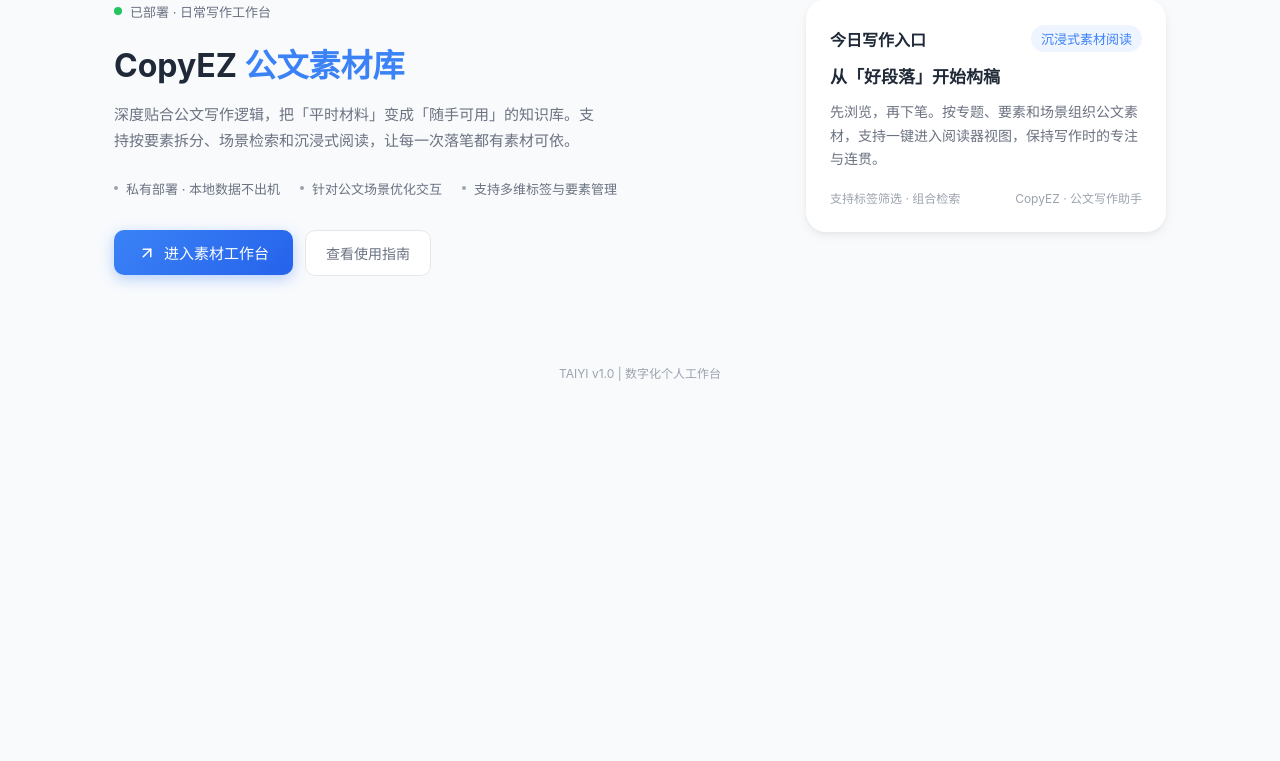
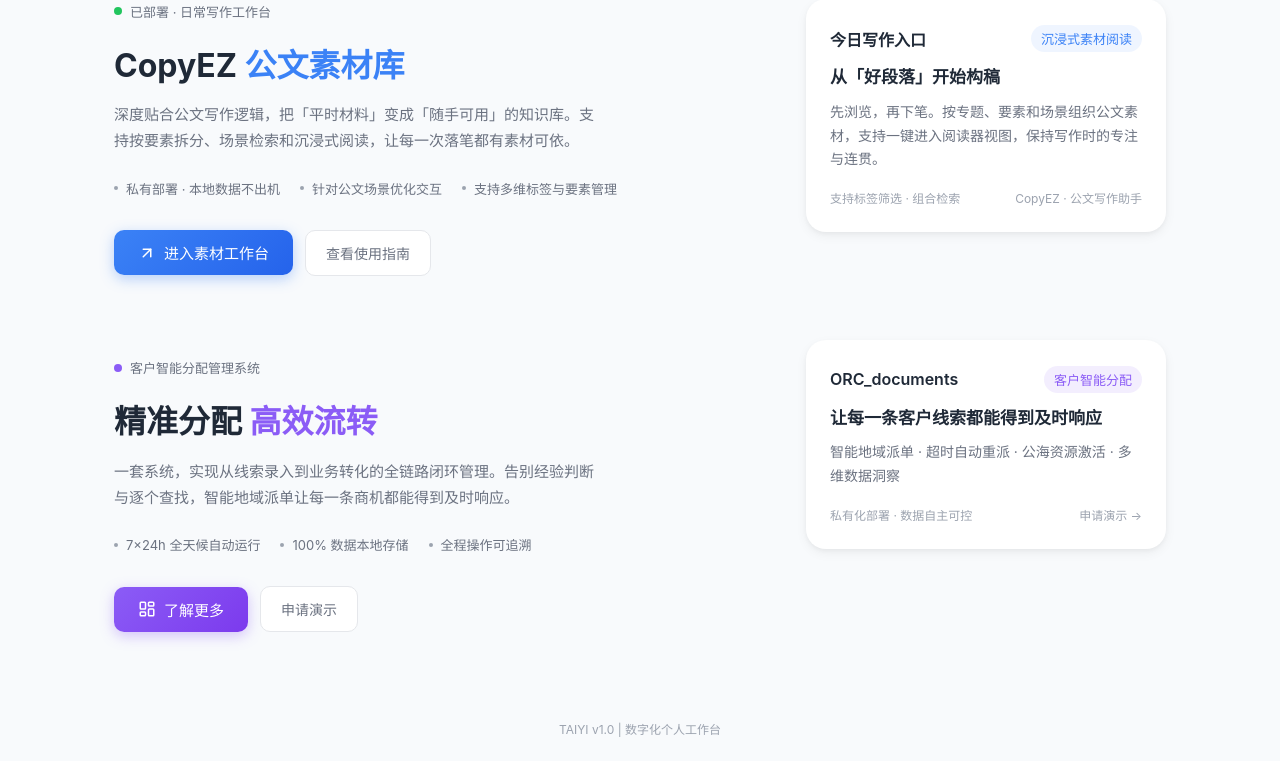
Before and after one commit to afrunk/CopyEZ, a Flask app: page / in a window 1280 px wide. Shown: the part 57-818 px from the top of the page. Before the commit the page ends 438 px from the top, so only its background shows below. Run offline with Flask 3, Linux system fonts and the light colour scheme.

Commit message:
feat: 在首页添加 ORC_documents 产品入口卡片
Co-authored-by: Cursor <cursoragent@cursor.com>

```diff
--- a/templates/portal.html
+++ b/templates/portal.html
@@ -29,6 +29,15 @@
       }
 
       /* 按行对齐：每行左侧介绍 + 右侧卡片 */
+      /* 第二行：左侧卡片 + 右侧介绍 */
+      .hero-row.reverse {
+        flex-direction: row-reverse;
+      }
+
+      .hero-row.reverse .hero-block {
+        padding-top: 24px;
+      }
+
       .hero-wrap {
         max-width: 1100px;
         margin: 0 auto;
@@ -314,6 +323,48 @@
           </div>
         </a>
       </div>
+
+      <!-- 第二行：ORC_documents 产品入口（右侧卡片 + 左侧介绍） -->
+      <div class="hero-row reverse">
+        <a href="{{ url_for('orc_documents') }}" class="floating-card">
+          <div class="card-header">
+            <span class="card-title">ORC_documents</span>
+            <span class="card-tag card-tag-purple">客户智能分配</span>
+          </div>
+          <p class="card-headline">让每一条客户线索都能得到及时响应</p>
+          <p class="card-desc">
+            智能地域派单 · 超时自动重派 · 公海资源激活 · 多维数据洞察
+          </p>
+          <div class="card-meta">
+            <span>私有化部署 · 数据自主可控</span>
+            <span>申请演示 →</span>
+          </div>
+        </a>
+        <div class="hero-block">
+          <div class="hero-status">
+            <span class="hero-status-dot" style="background: #8b5cf6;"></span>
+            <span>客户智能分配管理系统</span>
+          </div>
+          <h2 class="hero-title">
+            <span class="brand">精准分配</span> <span class="accent-purple">高效流转</span>
+          </h2>
+          <p class="hero-desc">
+            一套系统，实现从线索录入到业务转化的全链路闭环管理。告别经验判断与逐个查找，智能地域派单让每一条商机都能得到及时响应。
+          </p>
+          <div class="hero-features">
+            <span class="hero-feature">7×24h 全天候自动运行</span>
+            <span class="hero-feature">100% 数据本地存储</span>
+            <span class="hero-feature">全程操作可追溯</span>
+          </div>
+          <div class="hero-actions">
+            <a href="{{ url_for('orc_documents') }}" class="btn-primary btn-primary-purple">
+              <i data-lucide="layout-dashboard" style="width: 18px; height: 18px;"></i>
+              了解更多
+            </a>
+            <a href="{{ url_for('orc_documents') }}" class="btn-ghost">申请演示</a>
+          </div>
+        </div>
+      </div>
     </div>
 
     <footer class="portal-footer">
```
